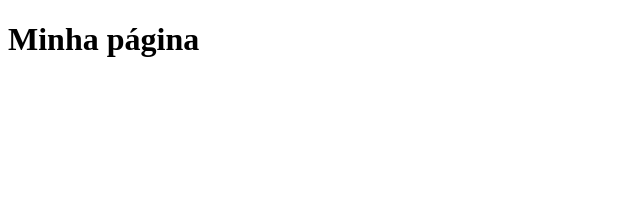
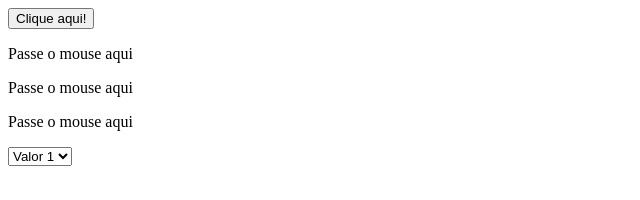
Before and after one commit to Aline-rs/Aline-rs-Bootcamp-HTML-Web-Developer-, a plain HTML site: page Introdução ao JavaScript/index.html in a window 1280 px wide. Shown: the whole page, without its empty margins (0-640 px from the left). Drawn offline with Linux system fonts and the light colour scheme.

Commit message:
Finalizando Introdução ao JavaScript

```diff
--- a/Introdução ao JavaScript/index.html
+++ b/Introdução ao JavaScript/index.html
@@ -7,7 +7,17 @@
     <script type="text/javascript" src="js/main.js"></script>
     <title>Minha página</title>
 </head>
-<body>
-    <h1>Minha página</h1>
+<body onload="load()">
+    <button type="button" onclick="clicou()">Clique aqui!</button>
+    <p id="agradecimento" onclick="redirecionar()"></p>
+    <p id="mousemove" onmouseover="trocar(this)" onmouseout="voltar(this)" >Passe o mouse aqui</p>
+    <p id="mousemove2" onmouseover="trocar(this)" onmouseout="voltar(this)" >Passe o mouse aqui</p>
+    <p onmouseover="trocar(this)" onmouseout="voltar(this)" >Passe o mouse aqui</p>
+    <select onchange="funcaoChange(this)">
+        <option value="1">Valor 1</option>
+        <option value="2">Valor 2</option>
+        <option value="3">Valor 3</option>
+
+    </select>
 </body>
 </html>
--- a/Introdução ao JavaScript/js/main.js
+++ b/Introdução ao JavaScript/js/main.js
@@ -46,10 +46,59 @@ while (count < 5){
 var count;
 for(count = 1; count <= 5, count++){
     alert(count);
-}*/
+}
 
 var d = new Date();
 alert(d.getMonth()+1);
 alert(d.getDay)
 alert(d.getHours)
 alert(d.getMinutes)
+
+function soma(n1, n2){
+    return n1 + n2;
+}
+alert(soma(5, 10));
+
+var validar = 0; //Variavel global
+function validaIdade(idade){
+    if (idade >= 18){
+        validar = true
+    }else(
+        validar = false
+    )
+    return validar;
+}
+
+var idade = prompt("Qual a sua idade?")
+validaIdade(idade);
+console.log(validar)
+*/
+
+function clicou(){
+    //alert("Obrigado por clicar!")
+    document.getElementById("agradecimento").innerHTML = "<b>Obrigado por clicar!</b>";
+    //console.log(document.getElementById("agradecimento")
+}
+
+function redirecionar(){
+    window.open("https://globallabs.academy/"); //Abre em outra guia
+    window.location.href = "https://globallabs.academy/" //abre a pagina na mesma guia
+}
+
+function trocar(elemento){
+    //document.getElementById("mousemove").innerHTML = "Obrigado por passar o mouse";
+    //alert("trocar texto")
+    elemento.innerHTML = "Obrigado por passar o mouse";
+}
+
+function voltar(elemento){
+    //document.getElementById("mousemove").innerHTML = "Passe o mouse aqui";
+    elemento.innerHTML = "Passe o mouse aqui";
+}
+function load(){
+    alert("Página carregada")
+}
+
+function funcaoChange(elemento){
+    console.log(elemento.value)
+}
```
